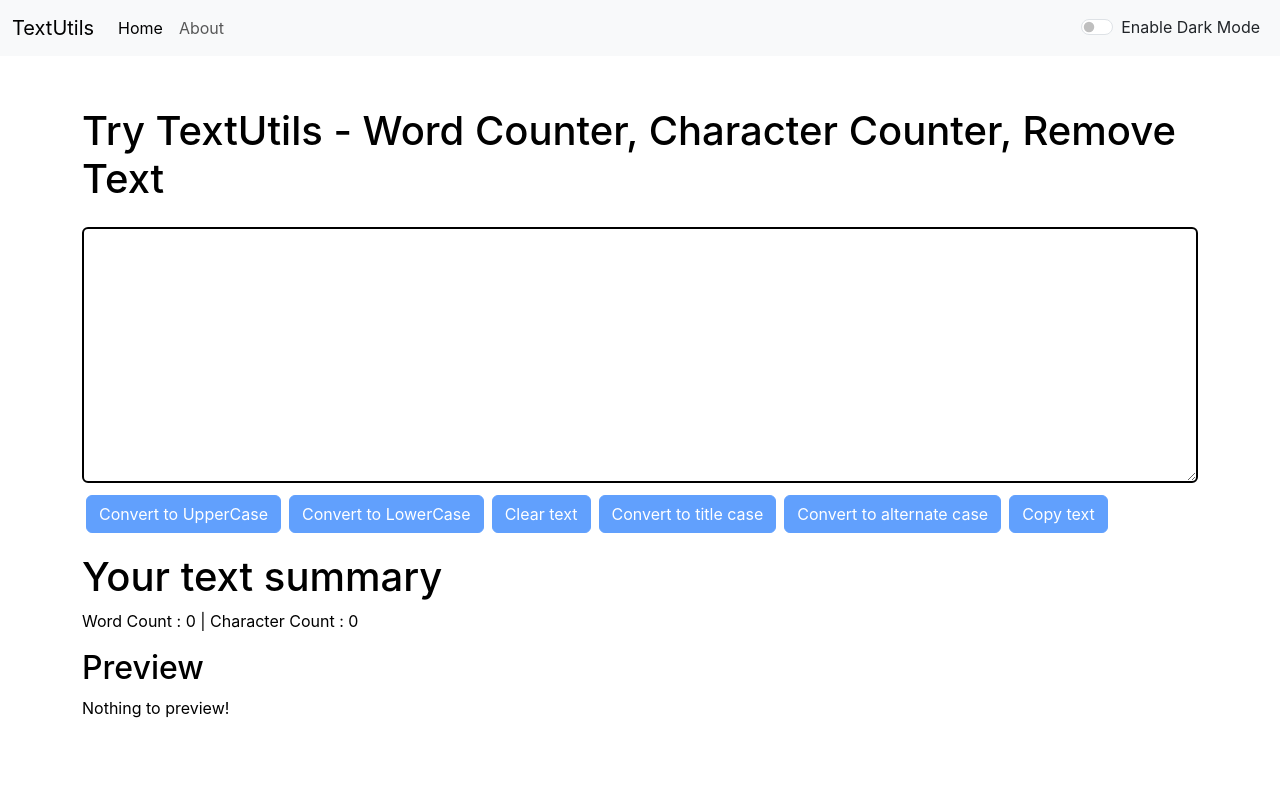
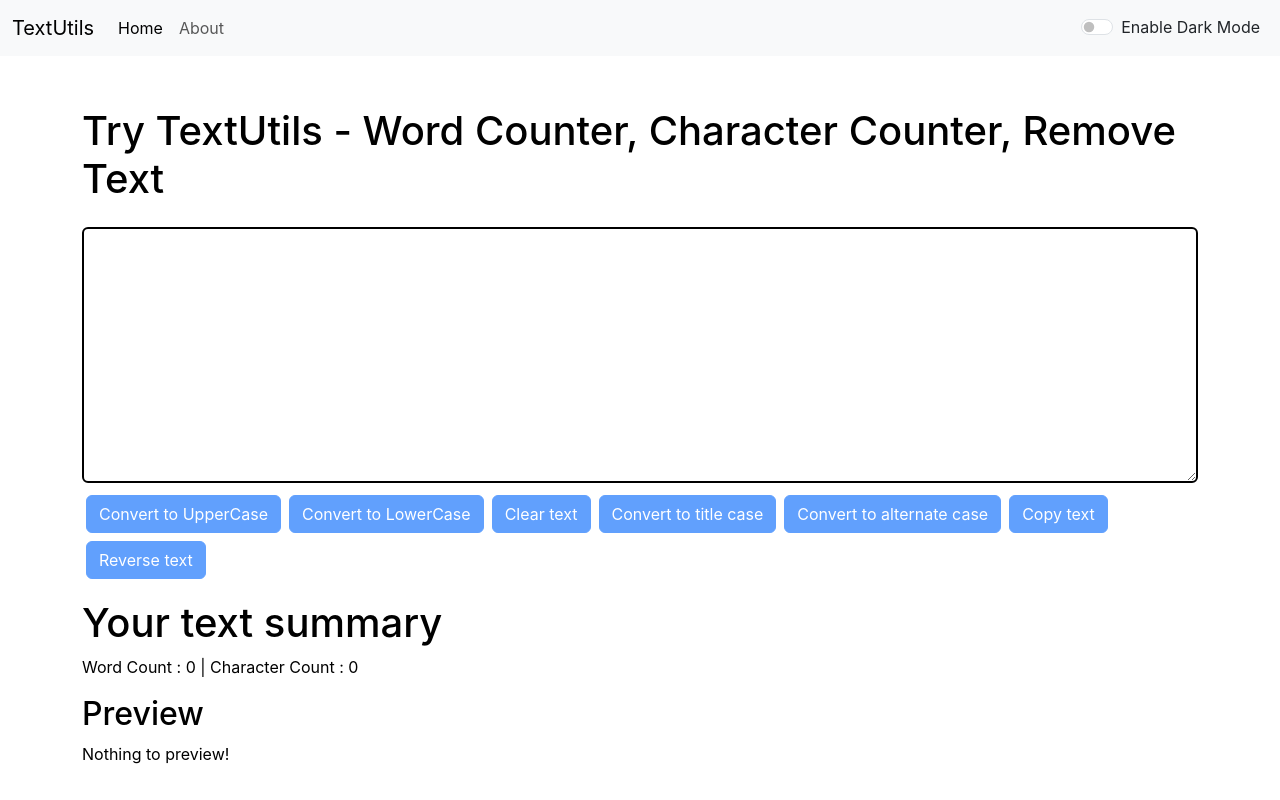
Before and after one commit to jainam-04/TextUtils, a React (Create React App) app: page / in a window 1280 px wide. Built offline with nearby package versions, Linux system fonts and the light colour scheme.

Commit message:
Added reverse text functionality

```diff
--- a/src/Components/TextForm.js
+++ b/src/Components/TextForm.js
@@ -41,6 +41,11 @@ export default function TextForm(props) {
     const copyText = text;
     navigator.clipboard.writeText(copyText);
     props.showAlert("Copied to clipboard!!", "success");
+  }
+  const handleReverseClick = () => {
+    const reverseText = text.split("").reverse().join("");
+    setText(reverseText);
+    props.showAlert("Text is reversed!!", "success");
   }
   const [text, setText] = useState("");
   return (
@@ -106,6 +111,13 @@ export default function TextForm(props) {
           >
             Copy text
           </button>
+          <button
+            disabled={text.length === 0}
+            className="btn btn-primary mx-1 my-1"
+            onClick={handleReverseClick}
+          >
+            Reverse text
+          </button>
         </div>
       </div>
       <div
```
